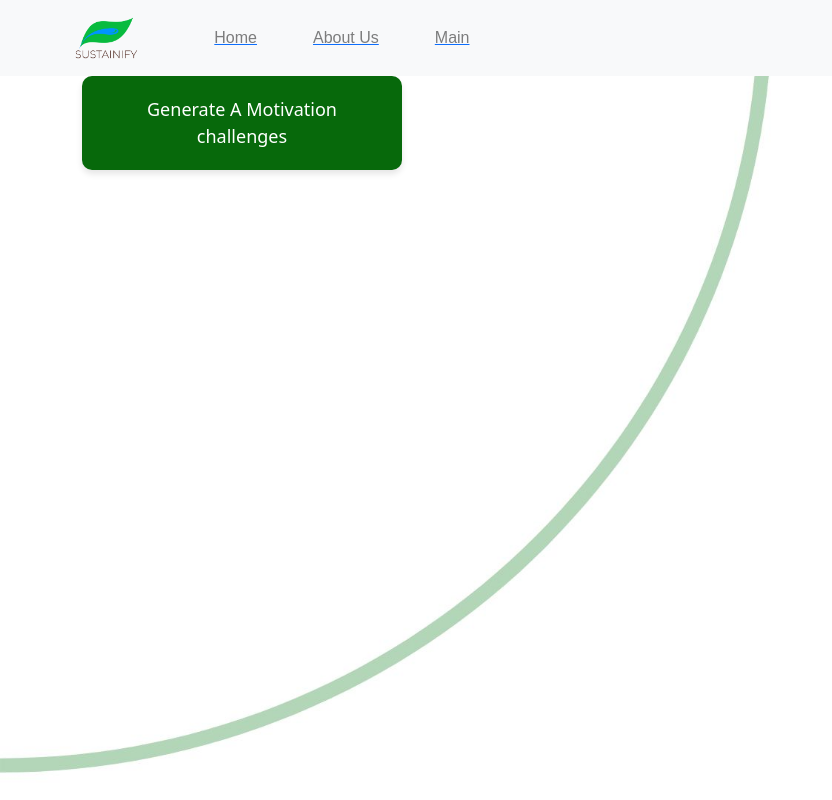
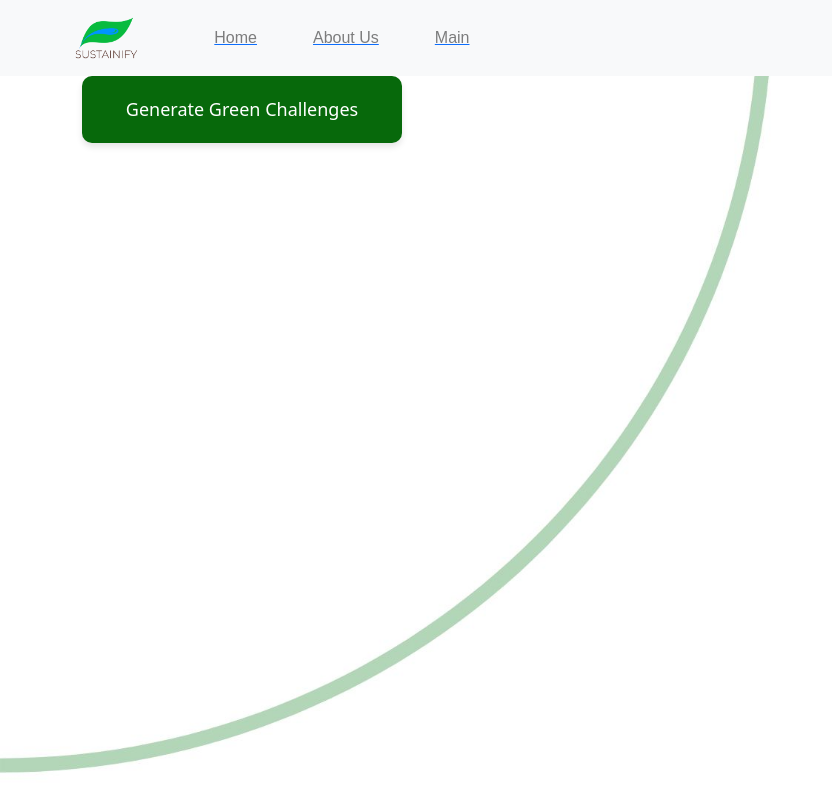
Before and after one commit to hyt152004/Sustainify, a React (Create React App) app: page /main in a window 1280 px wide. Shown: the whole page, without its empty margins (0-832 px from the left). Built offline with nearby package versions, Linux system fonts and the light colour scheme.

Commit message:
added gif

```diff
--- a/src/components/pages/About.js
+++ b/src/components/pages/About.js
@@ -2,6 +2,7 @@ import React from "react";
 import "bootstrap/dist/css/bootstrap.min.css";
 import "./about.css";
 import nature from "../../images/earthnature.jpg";
+import earthMelting from "../../images/earth_melting.gif";
 
 function About() {
   return (
--- a/src/components/pages/Main.js
+++ b/src/components/pages/Main.js
@@ -82,7 +82,7 @@ function Main() {
         disabled={challengesButton}
         onClick={callopenAIAPI}
       >
-        Generate A Motivation challenges
+        Generate Green Challenges
       </button>
       <div className="challengeButtonContainer">
         {storedChallenges.map((challenge, idx) => (
```
Also changed, not shown: src/components/Navbar.js (+13 -7 lines), src/images/earth_melting.gif (added).
